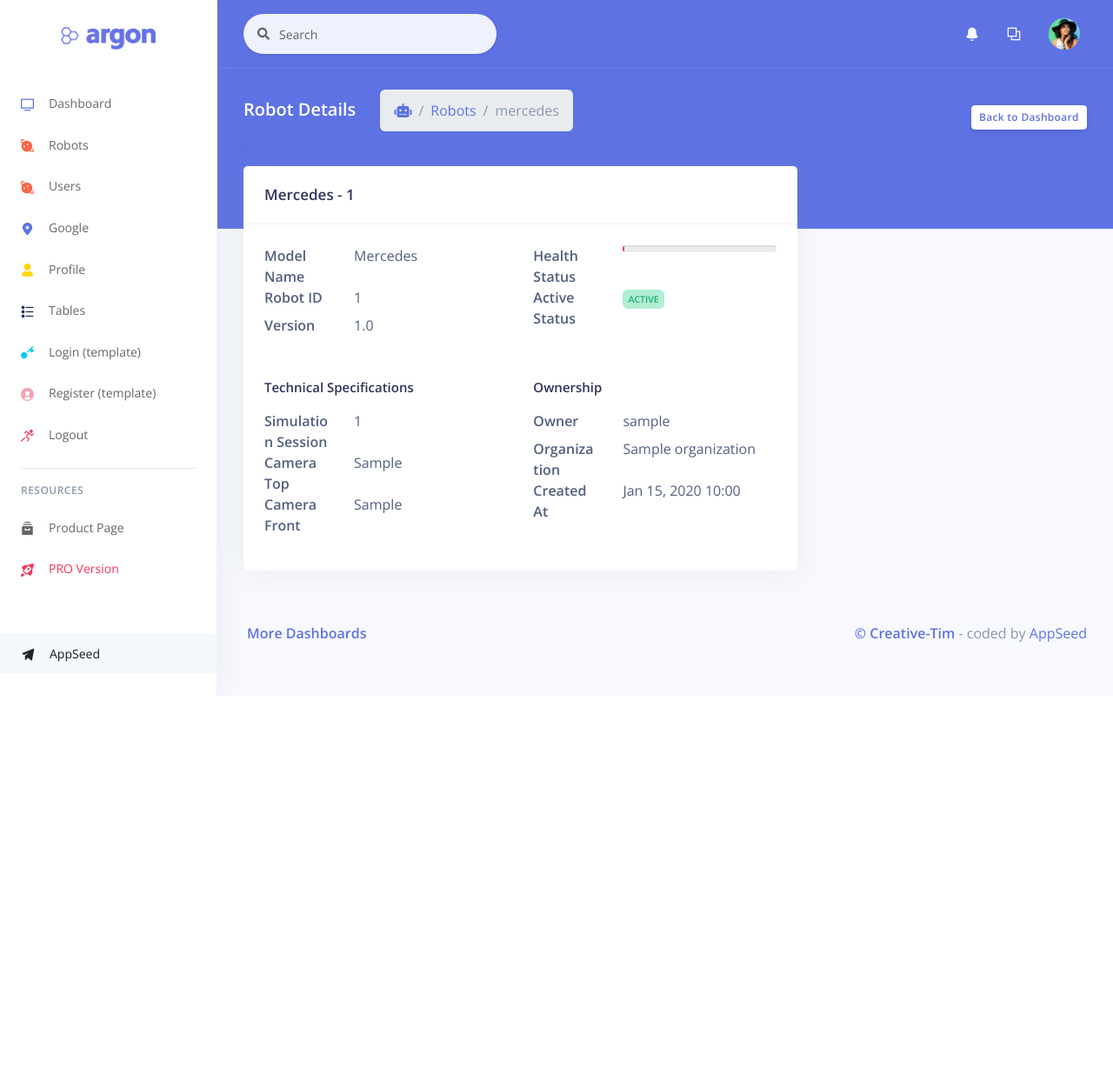
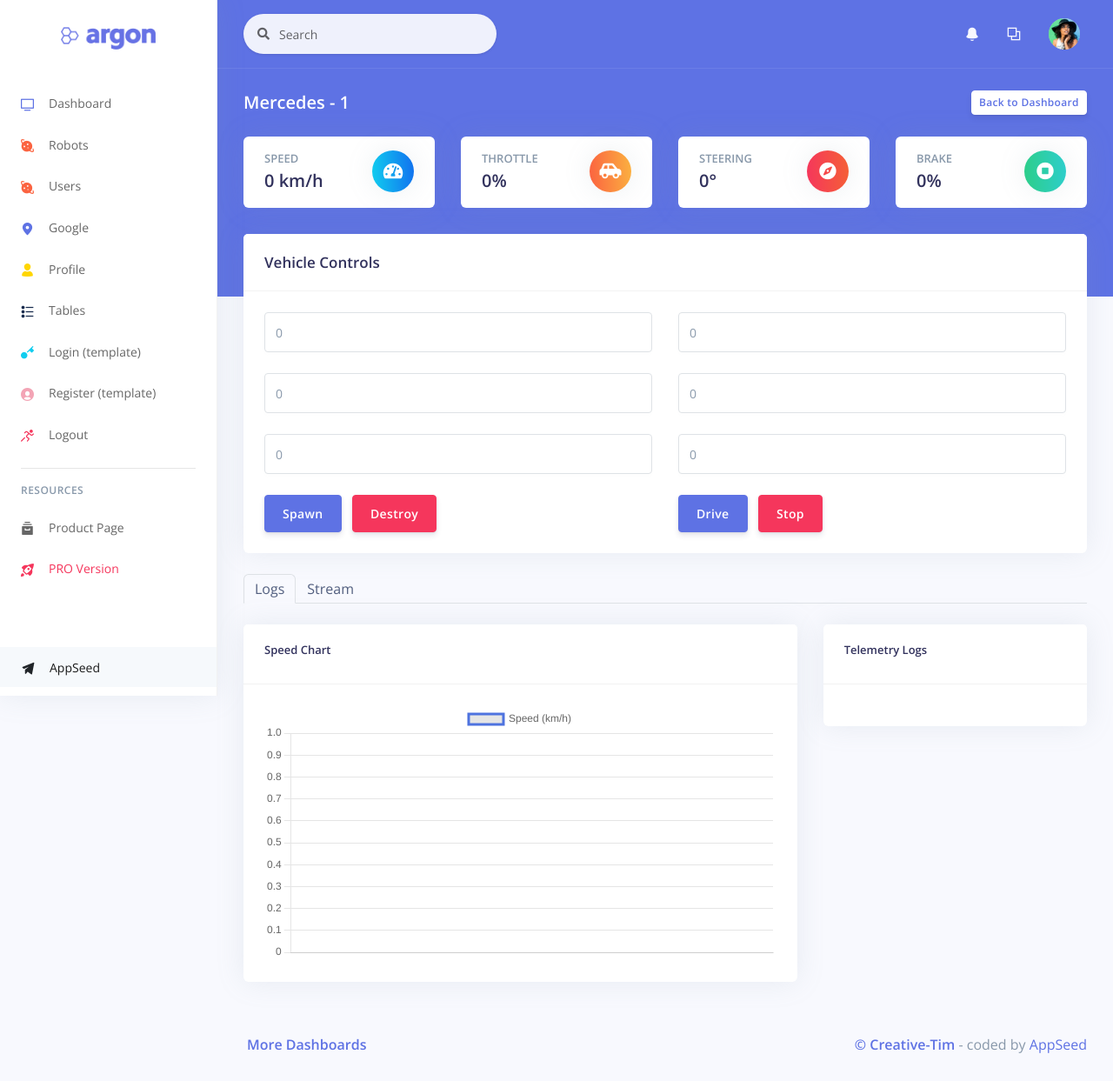
Before and after one commit to AvinashSaxena777/SSRCP-CMPE281, a Django app: page /robots/1/ in a window 1280 px wide. Shown: the whole page at 87% size. Before the commit the page ends 800 px from the top, so only its background shows below. Run offline with Django 3.2, Linux system fonts and the light colour scheme; tables that the repository leaves empty hold one stand-in row (values such as "Sample post"); some libraries are stand-ins or nearby versions.

Commit message:
Added Robot and Carla Integration

```diff
--- a/apps/home/views.py
+++ b/apps/home/views.py
@@ -230,10 +230,14 @@ def bulk_delete_robots(request):
 
 def robot_detail(request, robot_id):
     robot = get_object_or_404(Robot, id=robot_id)
-    context = {
+    return render(request, 'home/robot.html', {
         'robot': robot,
-        'health_status_class': 'success' if robot.healthStatus > 75
-                             else 'warning' if robot.healthStatus > 50
-                             else 'danger'
-    }
-    return render(request, 'home/robot.html', context)
+        'api_base': 'http://localhost:8000'  # FastAPI URL
+    })
+    # context = {
+    #     'robot': robot,
+    #     'health_status_class': 'success' if robot.healthStatus > 75
+    #                          else 'warning' if robot.healthStatus > 50
+    #                          else 'danger'
+    # }
+    # return render(request, 'home/robot.html', context)
--- /dev/null
+++ b/apps/static/assets/js/robot_control.js
@@ -0,0 +1,209 @@
+let speedChart;
+let eventSource;
+
+document.addEventListener('DOMContentLoaded', () => {
+    initChart();
+    setupEventListeners();
+    connectTelemetry();
+});
+
+function initChart() {
+    const ctx = document.getElementById('speedChart').getContext('2d');
+    speedChart = new Chart(ctx, {
+        type: 'line',
+        data: {
+            labels: [],
+            datasets: [{
+                label: 'Speed (km/h)',
+                data: [],
+                borderColor: '#4e73df',
+                tension: 0.4
+            }]
+        }
+    });
+}
+
+
+
+function setupEventListeners() {
+    document.getElementById('spawnBtn').addEventListener('click', spawnVehicle);
+    document.getElementById('destroyBtn').addEventListener('click', destroyVehicle);
+    document.getElementById('startDriveBtn').addEventListener('click', startDrive);
+    document.getElementById('stopDriveBtn').addEventListener('click', stopDrive);
+    document.getElementById('attachCameraBtn').addEventListener('click', attachCamera);
+    document.getElementById('detachCameraBtn').addEventListener('click', detachCamera);
+}
+
+let telemetrySource = null;
+let videoStreamElement = null;
+
+function connectTelemetry() {
+    telemetrySource = new EventSource(`${API_BASE}/robots/${ROBOT_ID}/stream_data`);
+
+    telemetrySource.onmessage = (event) => {
+        const data = JSON.parse(event.data);
+        updateMetrics(data);
+        updateChart(data.speed);
+        updateLogs(data);
+    };
+}
+
+function connectVideoStream() {
+    videoStreamElement = document.getElementById('videoStream');
+    videoStreamElement.src = `${API_BASE}/robots/${ROBOT_ID}/video_feed`;
+}
+
+function disconnectStreams() {
+    if (telemetrySource) {
+        telemetrySource.close();
+        telemetrySource = null;
+    }
+    if (videoStreamElement) {
+        videoStreamElement.src = '';
+    }
+}
+
+// Initialize connections
+document.addEventListener('DOMContentLoaded', () => {
+    initChart();
+    connectTelemetry();
+    connectVideoStream();
+});
+
+// Handle tab changes
+document.querySelectorAll('[data-toggle="tab"]').forEach(tab => {
+    tab.addEventListener('shown.bs.tab', (e) => {
+        if (e.target.getAttribute('href') === '#stream') {
+            connectVideoStream();
+        }
+    });
+});
+document.getElementById('stream-tab').addEventListener('shown.bs.tab', function() {
+    document.getElementById('videoStream').style.display = 'block';
+});
+
+document.getElementById('logs-tab').addEventListener('shown.bs.tab', function() {
+    document.getElementById('videoStream').style.display = 'none';
+});
+
+function updateMetrics(data) {
+    document.getElementById('speed-value').textContent = `${data.speed.toFixed(1)} km/h`;
+    document.getElementById('throttle-value').textContent = `${(data.throttle * 100).toFixed(0)}%`;
+    document.getElementById('steering-value').textContent = `${(data.steering * 70).toFixed(0)}°`;
+    document.getElementById('brake-value').textContent = `${(data.brake * 100).toFixed(0)}%`;
+}
+
+function updateChart(speed) {
+    const labels = speedChart.data.labels;
+    const dataset = speedChart.data.datasets[0];
+
+    labels.push(new Date().toLocaleTimeString());
+    dataset.data.push(speed);
+
+    if (labels.length > 20) {
+        labels.shift();
+        dataset.data.shift();
+    }
+
+    speedChart.update();
+}
+
+function updateLogs(data) {
+    const logElement = document.getElementById('telemetryLogs');
+    const entry = `[${new Date().toLocaleTimeString()}] ` +
+                  `Speed: ${data.speed.toFixed(1)}km/h ` +
+                  `Throttle: ${(data.throttle * 100).toFixed(0)}% ` +
+                  `Steering: ${(data.steering * 70).toFixed(0)}°`;
+
+    logElement.innerHTML = entry + '<br>' + logElement.innerHTML;
+}
+
+async function spawnVehicle() {
+    const x = document.getElementById('spawnX').value;
+    const y = document.getElementById('spawnY').value;
+    const z = document.getElementById('spawnZ').value;
+
+    try {
+        const response = await fetch(
+            `${API_BASE}/robots/${ROBOT_ID}/spawn?x=${x}&y=${y}&z=${z}`,
+            { method: 'POST' }
+        );
+        showAlert('Vehicle spawned successfully', 'success');
+    } catch (error) {
+        showAlert(`Error: ${error.message}`, 'danger');
+    }
+}
+
+async function destroyVehicle() {
+    try {
+        const response = await fetch(
+            `${API_BASE}/robots/${ROBOT_ID}/destroy_vehicle`,
+            { method: 'POST' }
+        );
+        showAlert('Vehicle destroyed', 'success');
+    } catch (error) {
+        showAlert(`Error: ${error.message}`, 'danger');
+    }
+}
+
+async function startDrive() {
+    const x = document.getElementById('targetX').value;
+    const y = document.getElementById('targetY').value;
+    const z = document.getElementById('targetZ').value;
+
+    try {
+        const response = await fetch(
+            `${API_BASE}/robots/${ROBOT_ID}/start_drive?x=${x}&y=${y}&z=${z}`,
+            { method: 'POST' }
+        );
+        showAlert('Drive started', 'success');
+    } catch (error) {
+        showAlert(`Error: ${error.message}`, 'danger');
+    }
+}
+
+async function stopDrive() {
+    try {
+        const response = await fetch(
+            `${API_BASE}/robots/${ROBOT_ID}/stop_drive`,
+            { method: 'POST' }
+        );
+        showAlert('Drive stopped', 'success');
+    } catch (error) {
+        showAlert(`Error: ${error.message}`, 'danger');
+    }
+}
+
+async function attachCamera() {
+    try {
+        await fetch(`${API_BASE}/robots/${ROBOT_ID}/attach_camera`, { method: 'POST' });
+        document.getElementById('videoStream').src =
+            `${API_BASE}/robots/${ROBOT_ID}/video_feed?t=${Date.now()}`;
+        showAlert('Camera attached', 'success');
+    } catch (error) {
+        showAlert(`Error: ${error.message}`, 'danger');
+    }
+}
+
+async function detachCamera() {
+    try {
+        await fetch(`${API_BASE}/robots/${ROBOT_ID}/detach_camera`, { method: 'POST' });
+        document.getElementById('videoStream').src = '';
+        showAlert('Camera detached', 'success');
+    } catch (error) {
+        showAlert(`Error: ${error.message}`, 'danger');
+    }
+}
+
+function showAlert(message, type) {
+    const alert = document.createElement('div');
+    alert.className = `alert alert-${type} alert-dismissible fade show`;
+    alert.innerHTML = `
+        ${message}
+        <button type="button" class="close" data-dismiss="alert">
+            <span>&times;</span>
+        </button>
+    `;
+    document.body.prepend(alert);
+    setTimeout(() => alert.remove(), 3000);
+}
--- a/apps/templates/home/robot.html
+++ b/apps/templates/home/robot.html
@@ -7,19 +7,82 @@
     <div class="header-body">
       <div class="row align-items-center py-4">
         <div class="col-lg-6 col-7">
-          <h6 class="h2 text-white d-inline-block mb-0">Robot Details</h6>
-          <nav aria-label="breadcrumb" class="d-none d-md-inline-block ml-md-4">
-            <ol class="breadcrumb breadcrumb-links breadcrumb-dark">
-              <li class="breadcrumb-item">
-                <a href="{% url 'robot_dashboard' %}"><i class="fas fa-robot"></i></a>
-              </li>
-              <li class="breadcrumb-item"><a href="{% url 'robot_dashboard' %}">Robots</a></li>
-              <li class="breadcrumb-item active" aria-current="page">{{ robot.modelName }}</li>
-            </ol>
-          </nav>
+          <h6 class="h2 text-white d-inline-block mb-0">{{ robot.get_modelName_display }} - {{ robot.robotId }}</h6>
         </div>
         <div class="col-lg-6 col-5 text-right">
           <a href="{% url 'robot_dashboard' %}" class="btn btn-sm btn-neutral">Back to Dashboard</a>
+        </div>
+      </div>
+
+      <!-- Metrics Cards -->
+      <div class="row">
+        <div class="col-xl-3 col-md-6">
+          <div class="card card-stats">
+            <div class="card-body">
+              <div class="row">
+                <div class="col">
+                  <h5 class="card-title text-uppercase text-muted mb-0">Speed</h5>
+                  <span class="h2 font-weight-bold mb-0" id="speed-value">0 km/h</span>
+                </div>
+                <div class="col-auto">
+                  <div class="icon icon-shape bg-gradient-info text-white rounded-circle shadow">
+                    <i class="fas fa-tachometer-alt"></i>
+                  </div>
+                </div>
+              </div>
+            </div>
+          </div>
+        </div>
+        <div class="col-xl-3 col-md-6">
+          <div class="card card-stats">
+            <div class="card-body">
+              <div class="row">
+                <div class="col">
+                  <h5 class="card-title text-uppercase text-muted mb-0">Throttle</h5>
+                  <span class="h2 font-weight-bold mb-0" id="throttle-value">0%</span>
+                </div>
+                <div class="col-auto">
+                  <div class="icon icon-shape bg-gradient-warning text-white rounded-circle shadow">
+                    <i class="fas fa-car-side"></i>
+                  </div>
+                </div>
+              </div>
+            </div>
+          </div>
+        </div>
+        <div class="col-xl-3 col-md-6">
+          <div class="card card-stats">
+            <div class="card-body">
+              <div class="row">
+                <div class="col">
+                  <h5 class="card-title text-uppercase text-muted mb-0">Steering</h5>
+                  <span class="h2 font-weight-bold mb-0" id="steering-value">0°</span>
+                </div>
+                <div class="col-auto">
+                  <div class="icon icon-shape bg-gradient-danger text-white rounded-circle shadow">
+                    <i class="fas fa-compass"></i>
+                  </div>
+                </div>
+              </div>
+            </div>
+          </div>
+        </div>
+        <div class="col-xl-3 col-md-6">
+          <div class="card card-stats">
+            <div class="card-body">
+              <div class="row">
+                <div class="col">
+                  <h5 class="card-title text-uppercase text-muted mb-0">Brake</h5>
+                  <span class="h2 font-weight-bold mb-0" id="brake-value">0%</span>
+                </div>
+                <div class="col-auto">
+                  <div class="icon icon-shape bg-gradient-success text-white rounded-circle shadow">
+                    <i class="fas fa-stop-circle"></i>
+                  </div>
+                </div>
+              </div>
+            </div>
+          </div>
         </div>
       </div>
     </div>
@@ -27,84 +90,107 @@
 </div>
 
 <div class="container-fluid mt--6">
-  <div class="row">
-    <div class="col-xl-8">
-      <div class="card">
+  <!-- Control Panels -->
+  <div class="card mb-4">
     <div class="card-header">
-          <h3 class="mb-0">{{ robot.get_modelName_display }} - {{ robot.robotId }}</h3>
+      <h3 class="mb-0">Vehicle Controls</h3>
     </div>
     <div class="card-body">
       <div class="row">
         <div class="col-md-6">
-              <dl class="row">
-                <dt class="col-sm-4">Model Name</dt>
-                <dd class="col-sm-8">{{ robot.get_modelName_display }}</dd>
-
-                <dt class="col-sm-4">Robot ID</dt>
-                <dd class="col-sm-8">{{ robot.robotId }}</dd>
-
-                <dt class="col-sm-4">Version</dt>
-                <dd class="col-sm-8">{{ robot.version }}</dd>
-              </dl>
+          <div class="form-group">
+            <input type="number" id="spawnX" class="form-control" placeholder="X" value="0">
+          </div>
+          <div class="form-group">
+            <input type="number" id="spawnY" class="form-control" placeholder="Y" value="0">
+          </div>
+          <div class="form-group">
+            <input type="number" id="spawnZ" class="form-control" placeholder="Z" value="0">
+          </div>
+          <button id="spawnBtn" class="btn btn-primary">Spawn</button>
+          <button id="destroyBtn" class="btn btn-danger">Destroy</button>
         </div>
         <div class="col-md-6">
-              <dl class="row">
-                <dt class="col-sm-4">Health Status</dt>
-                <dd class="col-sm-8">
-                  <div class="progress">
-                    <div class="progress-bar bg-{{ health_status_class }}"
-                         role="progressbar"
-                         style="width: {{ robot.healthStatus }}%"
-                         aria-valuenow="{{ robot.healthStatus }}"
-                         aria-valuemin="0"
-                         aria-valuemax="100">
-                      {{ robot.healthStatus }}%
+          <div class="form-group">
+            <input type="number" id="targetX" class="form-control" placeholder="X" value="0">
+          </div>
+          <div class="form-group">
+            <input type="number" id="targetY" class="form-control" placeholder="Y" value="0">
+          </div>
+          <div class="form-group">
+            <input type="number" id="targetZ" class="form-control" placeholder="Z" value="0">
+          </div>
+          <button id="startDriveBtn" class="btn btn-primary">Drive</button>
+          <button id="stopDriveBtn" class="btn btn-danger">Stop</button>
         </div>
       </div>
-                </dd>
-
-                <dt class="col-sm-4">Active Status</dt>
-                <dd class="col-sm-8">
-                  <span class="badge badge-{% if robot.isActive %}success{% else %}danger{% endif %}">
-                    {% if robot.isActive %}Active{% else %}Inactive{% endif %}
-                  </span>
-                </dd>
-              </dl>
     </div>
   </div>
 
+  <!-- Tabs -->
+  <ul class="nav nav-tabs" id="controlTabs">
+    <li class="nav-item">
+      <a class="nav-link active" data-toggle="tab" href="#logs">Logs</a>
+    </li>
+    <li class="nav-item">
+      <a class="nav-link" data-toggle="tab" href="#stream">Stream</a>
+    </li>
+  </ul>
+
+  <!-- Tab Content -->
+  <div class="tab-content">
+    <div class="tab-pane active" id="logs">
       <div class="row mt-4">
-            <div class="col-md-6">
-              <h4 class="mb-3">Technical Specifications</h4>
-              <dl class="row">
-                <dt class="col-sm-4">Simulation Session</dt>
-                <dd class="col-sm-8">{{ robot.simulationSession }}</dd>
+        <div class="col-md-8">
+          <div class="card">
+            <div class="card-header">
+              <h5>Speed Chart</h5>
+            </div>
+            <div class="card-body">
+              <canvas id="speedChart"></canvas>
+            </div>
+          </div>
+        </div>
+        <div class="col-md-4">
+          <div class="card">
+            <div class="card-header">
+              <h5>Telemetry Logs</h5>
+            </div>
+            <div class="card-body">
+              <div id="telemetryLogs" class="telemetry-container"></div>
+            </div>
+          </div>
+        </div>
+      </div>
+    </div>
 
-                <dt class="col-sm-4">Camera Top</dt>
-                <dd class="col-sm-8">{{ robot.cameraTop }}</dd>
-
-                <dt class="col-sm-4">Camera Front</dt>
-                <dd class="col-sm-8">{{ robot.cameraFront }}</dd>
-              </dl>
+    <div class="tab-pane" id="stream">
+      <div class="row mt-4">
+        <div class="col-md-8">
+          <div class="card">
+            <div class="card-header">
+              <h5>Video Stream</h5>
+              <button id="attachCameraBtn" class="btn btn-sm btn-primary">Attach</button>
+              <button id="detachCameraBtn" class="btn btn-sm btn-danger">Detach</button>
             </div>
-            <div class="col-md-6">
-              <h4 class="mb-3">Ownership</h4>
-              <dl class="row">
-                <dt class="col-sm-4">Owner</dt>
-                <dd class="col-sm-8">{{ robot.owner.username }}</dd>
-
-                <dt class="col-sm-4">Organization</dt>
-                <dd class="col-sm-8">{{ robot.owner.profile.org.organizationName }}</dd>
-
-                <dt class="col-sm-4">Created At</dt>
-                <dd class="col-sm-8">{{ robot.created_at|date:"M d, Y H:i" }}</dd>
-              </dl>
+            <div class="card-body">
+              <img id="videoStream" class="video-stream" style="display: none;">
             </div>
           </div>
         </div>
       </div>
     </div>
   </div>
+
   {% include "includes/footer.html" %}
 </div>
-{% endblock content %}
+{% endblock %}
+
+{% block javascripts %}
+<script src="https://cdn.jsdelivr.net/npm/chart.js"></script>
+<script src="{% static 'assets/js/robot_control.js' %}"></script>
+<script>
+const ROBOT_ID = "{{ robot.id }}";
+const API_BASE = "http://localhost:8000";
+</script>
+{% endblock %}
--- a/package.json
+++ b/package.json
@@ -16,6 +16,7 @@
     "engines": {
         "node": ">=10.0.0"
     },
-    "dependencies": {},
-    "devDependencies": {}
+    "dependencies": {
+        "chartjs-plugin-streaming": "^2.0.0"
+    }
 }
```
Also changed, not shown: apps/static/assets/css/robot.css (added, +18 -0 lines), 1 other file. Lines whose indentation alone changed are shown as unchanged.
